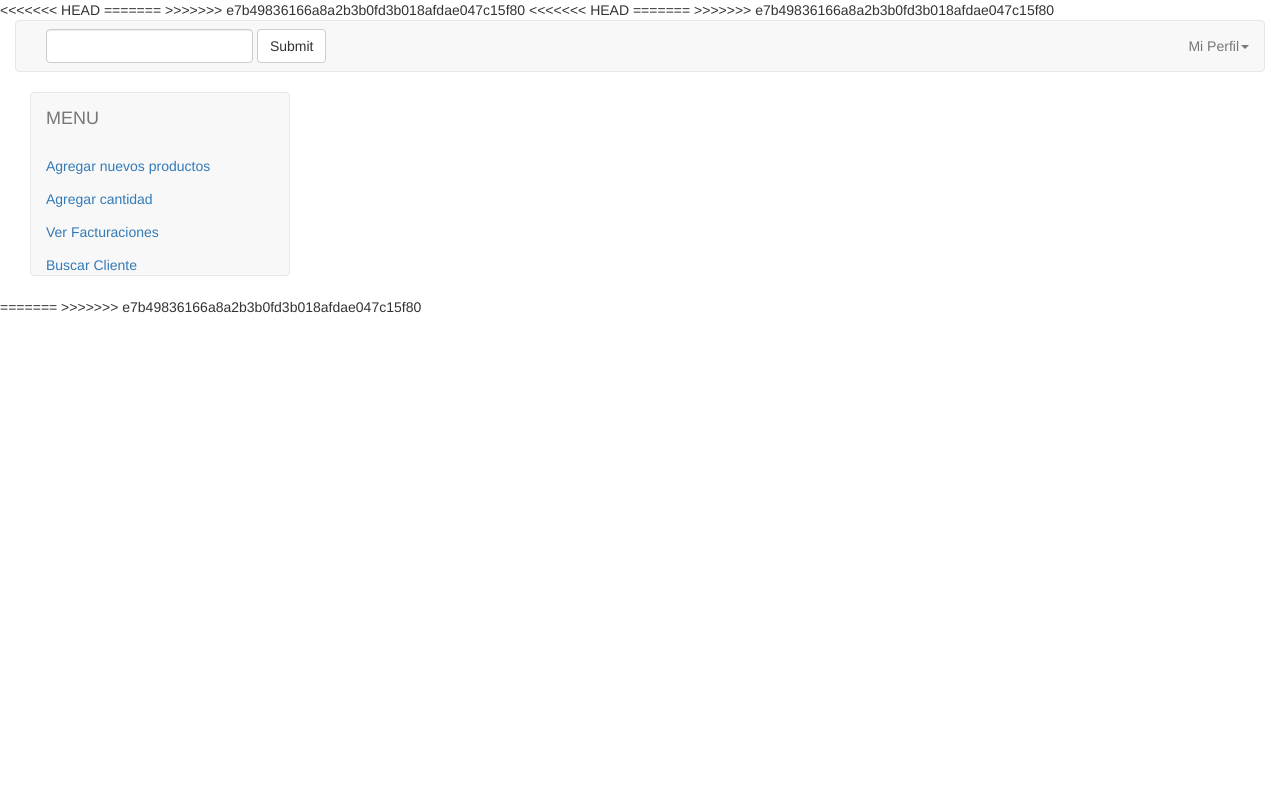
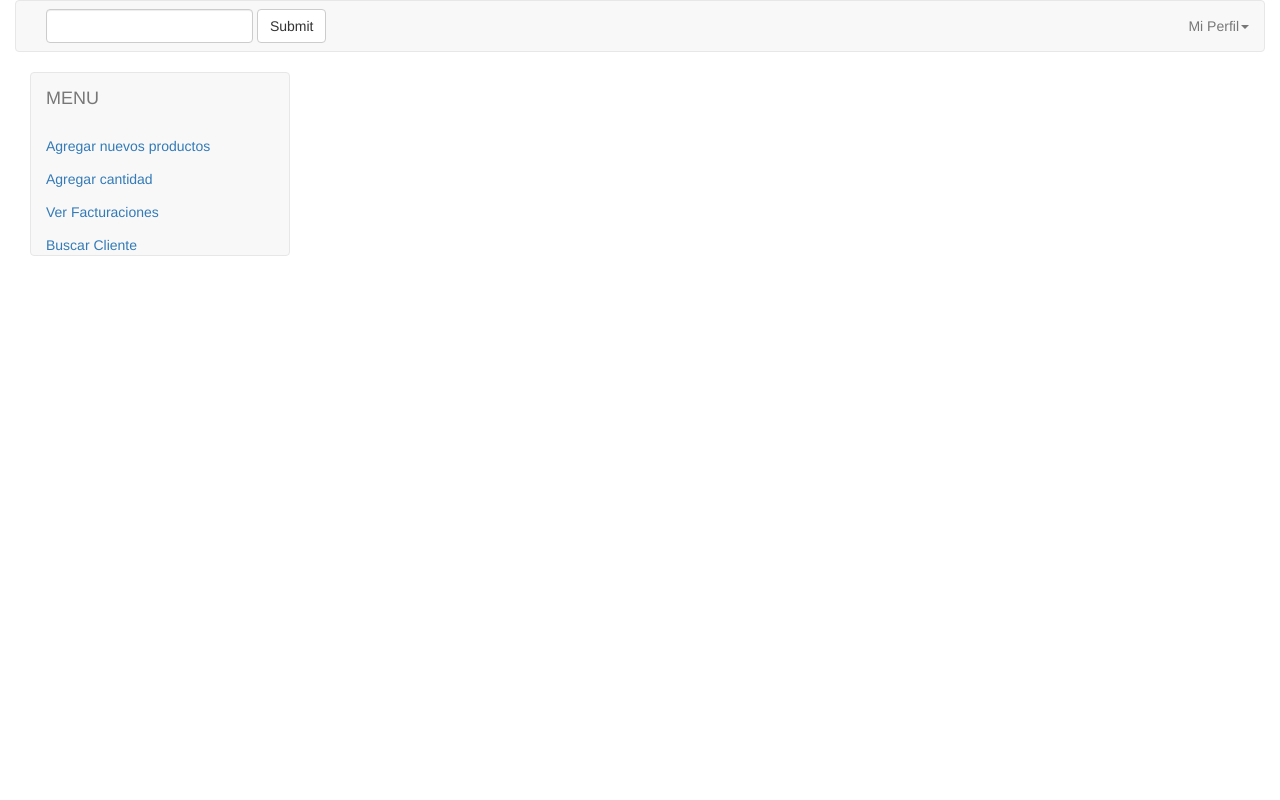
Before and after one commit to andres18281/kit_motos, a PHP site: page /View/ingresar_productos_kit.php in a window 1280 px wide. Run offline with PHP 8.4, Linux system fonts and the light colour scheme; data comes from the database, SQL or seed files in the repository; data that the repository does not hold is empty; some libraries are stand-ins or nearby versions.

Commit message:
volver a corregir despues de revertir

```diff
--- a/View/ingresar_productos_kit.php
+++ b/View/ingresar_productos_kit.php
@@ -1,12 +1,9 @@
-<<<<<<< HEAD
 <?php
 session_start();
 if(isset($_SESSION['perfil']) and $_SESSION['perfil'] != "qwqwsa123423@!"){
   header("location: ../index.php");
 }
 ?>
-=======
->>>>>>> e7b49836166a8a2b3b0fd3b018afdae047c15f80
 <!DOCTYPE html>
 <html>
 <head>
@@ -14,7 +11,6 @@ if(isset($_SESSION['perfil']) and $_SESSION['perfil'] != "qwqwsa123423@!"){
  <link rel="stylesheet" type="text/css" href="http://cdn.datatables.net/1.10.9/css/jquery.dataTables.min.css">
 <!-- <link rel="stylesheet" type="text/css" href="../css/fileinput.css">-->
  <link rel="stylesheet" href="//code.jquery.com/ui/1.11.4/themes/smoothness/jquery-ui.css">
-<<<<<<< HEAD
 
  <style type="text/css">
  	.invoice-title h2, .invoice-title h3 {
@@ -47,24 +43,6 @@ if(isset($_SESSION['perfil']) and $_SESSION['perfil'] != "qwqwsa123423@!"){
 
  </style>
 
-=======
-	<?php
-
-  	 include_once('../controllers/conectar.php');
-  	 $sql = 'SELECT Marca_id,Marca_nomb
- 			 FROM Produc_Marca';
- 	 $sql2 = 'SELECT Referen_id,Referenc_nomb
- 	 		 FROM Produc_Referencia';
- 	 $sql3 = 'SELECT Tip_pro_id,Tip_nomb
- 	 		  FROM Produc_Tipo_producto';
- 	 $consult = new Conectar();
- 	 $respon_marca = $consult->consultas($sql);
- 	 $respon_referenc = $consult->consultas($sql2);
-
- 	 $respon_produc = $consult->consultas($sql3);
- 	 ?>
-
->>>>>>> e7b49836166a8a2b3b0fd3b018afdae047c15f80
 	<title></title>
 
 
@@ -148,10 +126,6 @@ if(isset($_SESSION['perfil']) and $_SESSION['perfil'] != "qwqwsa123423@!"){
     </div>
     <div class="col-md-8">
 	 	<div id="add_product" style="display:none;">
-<<<<<<< HEAD
-=======
-		<form method="POST" action="">
->>>>>>> e7b49836166a8a2b3b0fd3b018afdae047c15f80
 		 <div class="container-fluid">
 		  <div class="panel panel-danger">
 		   <div class="panel-heading">
@@ -160,25 +134,6 @@ if(isset($_SESSION['perfil']) and $_SESSION['perfil'] != "qwqwsa123423@!"){
 		   <div class="panel-body">
 			<div class="row form-group">
 			 <div class="col-md-4">
-<<<<<<< HEAD
-=======
-			  <label> Linea de Producto</label>
-			 </div>
-			 <div class="col-md-8">
-			  <select name="stl_linea" id="slt_linea" class="form-control">
-				<?php
-				  foreach($respon_produc as $linea){
-				  	echo '<option value='.$linea[0].'>'.$linea[1].'</option>';
-				  }
-				?>
-			  </select>
-
-			 </div>
-			</div>
-
-			<div class="row form-group">
-			 <div class="col-md-4">
->>>>>>> e7b49836166a8a2b3b0fd3b018afdae047c15f80
 			  <label> Codigo de producto</label>
 			 </div>
 			 <div class="col-md-8">
@@ -186,26 +141,13 @@ if(isset($_SESSION['perfil']) and $_SESSION['perfil'] != "qwqwsa123423@!"){
 			 </div>
 			</div>
 
-<<<<<<< HEAD
 			<div class="row form-group">
-=======
-			<div class="row form-group">
->>>>>>> e7b49836166a8a2b3b0fd3b018afdae047c15f80
 			 <div class="col-md-4">
 
 			  <label> Seleccionar Marca</label>
 			 </div>
 			 <div class="col-md-8">
 			  <select class="form-control" name="slt_marca" id="slt_marca">
-<<<<<<< HEAD
-
-=======
-			   <?php
-				foreach($respon_marca as $value){
- 				  echo '<option value="'.$value[0].'">'.$value[1].'</option>';
- 				}
- 			    ?>
->>>>>>> e7b49836166a8a2b3b0fd3b018afdae047c15f80
 			  </select>
 			 </div>
 			</div>
@@ -216,15 +158,6 @@ if(isset($_SESSION['perfil']) and $_SESSION['perfil'] != "qwqwsa123423@!"){
 			 </div>
 			 <div class="col-md-8">
 			  <select class="form-control" name="std_referen" id="std_referen">
-<<<<<<< HEAD
-
-=======
-				<?php
-				 foreach($respon_referenc as $refe){
-				 	echo '<option value="'.$refe[0].'">'.$refe[1].'</option>';
-				 }
-				?>
->>>>>>> e7b49836166a8a2b3b0fd3b018afdae047c15f80
 			  </select>
 			 </div>
 			</div>
@@ -259,31 +192,18 @@ if(isset($_SESSION['perfil']) and $_SESSION['perfil'] != "qwqwsa123423@!"){
 				<button class="btn btn-block btn-default">Limpiar Campos</button>
 		  	  </div>
 		  	  <div class="col-md-6">
-<<<<<<< HEAD
 				<button class="btn btn-block btn-success" id="btn_save_prod" name="enviar"><span class="glyphicon glyphicon-floppy-disk"></span>  Guardar</button>
-=======
-				<button class="btn btn-block btn-success" id="btn_save" name="enviar" type="submit"><span class="glyphicon glyphicon-floppy-disk"></span>  Guardar</button>
->>>>>>> e7b49836166a8a2b3b0fd3b018afdae047c15f80
 		  	  </div>
 	 	 	</div>
 		   </div>
 		  </div>
 		 </div>
-<<<<<<< HEAD
-
-=======
-	 	</form>
->>>>>>> e7b49836166a8a2b3b0fd3b018afdae047c15f80
 	 	</div><!--#agregar_producto-->
 
 	 	<div id="agregar_canti" class="container-fluid" style="display:none;">
 		 <div class="panel panel-success">
 		  <div class="panel-heading">
-<<<<<<< HEAD
 			Abastecer cantidades de productos
-=======
-			Abastecer cantidades de productos
->>>>>>> e7b49836166a8a2b3b0fd3b018afdae047c15f80
 		  </div>
 		  <div class="panel-body">
 			<div class="form-group">
@@ -291,30 +211,18 @@ if(isset($_SESSION['perfil']) and $_SESSION['perfil'] != "qwqwsa123423@!"){
 			   <div class="col-md-4">
 				 <label>Codigo de producto</label>
 			   </div>
-<<<<<<< HEAD
 			   <div class="col-md-6" style="overflow-x:scroll;height:200px">
 				 <input type="text" class="form-control" id="inp_codigo">
 				 <ul class="nav" id="sugerenc_prod"></ul>
 			   </div>
 			 </div>
 
-=======
-			   <div class="col-md-6">
-				 <input type="text" class="form-control" id="inp_codigo">
-			   </div>
-			 </div>
->>>>>>> e7b49836166a8a2b3b0fd3b018afdae047c15f80
-
 			 <div class="row" style="margin-top:50px;">
 			  <div class="col-md-6">
 				<button class="btn btn-default btn-block">Limpiar campos</button>
 			  </div>
 			  <div class="col-md-6">
-<<<<<<< HEAD
 				<button class="btn btn-success btn-block" id="btn_buscar_prod" data-toggle="modal" data-target="#myModal_modifi_cant"><span class="glyphicon glyphicon-search"></span></button>
-=======
-				<button class="btn btn-success btn-block" id="btn_buscar_prod"><span class="glyphicon glyphicon-search"></span></button>
->>>>>>> e7b49836166a8a2b3b0fd3b018afdae047c15f80
 			  </div>
 			 </div><!--/.row-->
 		    </div><!--form-group-->
@@ -339,19 +247,7 @@ if(isset($_SESSION['perfil']) and $_SESSION['perfil'] != "qwqwsa123423@!"){
                    <th></th>
              	  </tr>
         		</thead>
-<<<<<<< HEAD
         		<tbody id="list_fact">
-
-=======
-        		<tbody>
-            	  <tr>
-                  	<td>Tiger Nixon</td>
-                  	<td>System Architect</td>
-                  	<td>Edinburgh</td>
-                  	<td>61</td>
-                  	<td>2011/04/25</td>
-            	  </tr>
->>>>>>> e7b49836166a8a2b3b0fd3b018afdae047c15f80
         		</tbody>
     	   	  </table>
 		  	 </div><!--panel-body-->
@@ -494,7 +390,6 @@ if(isset($_SESSION['perfil']) and $_SESSION['perfil'] != "qwqwsa123423@!"){
     	}
 
     });
-<<<<<<< HEAD
     $("#menu3").click(function(){
     	$.ajax({
     	  dataType:"json",
@@ -548,11 +443,6 @@ if(isset($_SESSION['perfil']) and $_SESSION['perfil'] != "qwqwsa123423@!"){
     	   });
     	  }
     	});
-=======
-
-    $("#menu1").click(function(){
-    	$( "#add_product" ).slideToggle();
->>>>>>> e7b49836166a8a2b3b0fd3b018afdae047c15f80
 
     	if($("#agregar_canti").is(":visible")){
 			$('#agregar_canti').hide();
@@ -613,13 +503,8 @@ if(isset($_SESSION['perfil']) and $_SESSION['perfil'] != "qwqwsa123423@!"){
 			$('#add_product').hide();
   		}
     });
-<<<<<<< HEAD
 
     $("#btn_save_prod").click(function(){
-=======
-
-    $("#btn_save").click(function(){
->>>>>>> e7b49836166a8a2b3b0fd3b018afdae047c15f80
     	var id_prod = $("#inp_prod").val();
     	var marc = $("#slt_marca").val();
     	var refer = $("#std_referen").val();
@@ -628,7 +513,6 @@ if(isset($_SESSION['perfil']) and $_SESSION['perfil'] != "qwqwsa123423@!"){
     	var desc_produc = $("#inp_desc_prod").val();
     	if(id_prod.length > 0 && marc.length > 0 && refer.length > 0 && prec.length > 0 && cant.length > 0 && desc_produc.length > 0){
     		$.ajax({
-<<<<<<< HEAD
     			dataType:"json",
     			type:'post',
     			data:{"inp_prod":id_prod,"slt_marca":marc,"std_referen":refer,"inp_prec":prec,"inp_cant":cant,"inp_desc_prod":desc_produc},
@@ -660,34 +544,16 @@ if(isset($_SESSION['perfil']) and $_SESSION['perfil'] != "qwqwsa123423@!"){
     	$("#inp_cant").val("");
     });
 
-=======
-    			datetype:'html',
-    			type:'post',
-    			data:{"id":id_prod,'marc':marc,'refer':refer,'prec':prec,'cant':cant,'desc_produc':desc_produc},
-    			url:'../controllers/carga_datos.php',
-    			success:function(data){
-
-    			}
-    		});
-    	}
-    });
-
->>>>>>> e7b49836166a8a2b3b0fd3b018afdae047c15f80
     $("#btn_buscar_prod").click(function(){
     	var valor = $("#inp_codigo").val();
     	if(valor.length > 0){
     		$.ajax({
-<<<<<<< HEAD
     			datetype:"json",
-=======
-    			datetype:"html",
->>>>>>> e7b49836166a8a2b3b0fd3b018afdae047c15f80
     			type:"post",
     			data:{"product":valor},
     			url:"../controllers/buscar_product.php",
     			success:function(data){
     				var data = $.parseJSON(data);
-<<<<<<< HEAD
     				if(typeof(data.exito) != "undefined"){
     					$("#inp_nomb").val(data.product);
     					$("#inp_cod").val(data.id);
@@ -696,16 +562,6 @@ if(isset($_SESSION['perfil']) and $_SESSION['perfil'] != "qwqwsa123423@!"){
     					$('<option value="0">'+data.referencia+'</option>').appendTo($("#inp_refe"));
     					$('<option value="0">'+data.marca+'</option>').appendTo($("#inp_marc"));
     					$("#myModal_modifi_cant").modal("show");
-=======
-
-    				if(data.exito == "exito"){
-    					$("#id_pr").text(data.id);
-    					$("#refe").text(data.referencia);
-    					$("#cant").text(data.cantidad);
-    					$("#marc").text(data.marca);
-    					$("#nomb").text(data.product);
-    					$("#myModal").modal("show");
->>>>>>> e7b49836166a8a2b3b0fd3b018afdae047c15f80
     				}else{
     					alert("no hay registro");
     				}
@@ -714,7 +570,6 @@ if(isset($_SESSION['perfil']) and $_SESSION['perfil'] != "qwqwsa123423@!"){
     	}
     });
 
-<<<<<<< HEAD
     // boton actualizar cambios que halla hecho
     $("#btn_actualiza_prod").click(function(){
       var nombre = $("#inp_nomb").val();
@@ -742,8 +597,6 @@ if(isset($_SESSION['perfil']) and $_SESSION['perfil'] != "qwqwsa123423@!"){
       	}
       })
     });
-=======
->>>>>>> e7b49836166a8a2b3b0fd3b018afdae047c15f80
 
     $("#btn_add_cant").click(function(){
     	var cant = $("#imp_num_cant").val();
@@ -755,10 +608,7 @@ if(isset($_SESSION['perfil']) and $_SESSION['perfil'] != "qwqwsa123423@!"){
     			data:{"cantidad":cant,"codigo":codi},
     			url:"../controllers/buscar_product.php",
     			success:function(data){
-<<<<<<< HEAD
     				$("#myModal_modifi_cant").modal('show');
-=======
->>>>>>> e7b49836166a8a2b3b0fd3b018afdae047c15f80
     				var data = $.parseJSON(data);
     				if(data.exito == "exito"){
     					alert("Datos actualizados con exito");
@@ -800,7 +650,6 @@ if(isset($_SESSION['perfil']) and $_SESSION['perfil'] != "qwqwsa123423@!"){
     	}
     });
 
-<<<<<<< HEAD
     $("#inp_codigo").keypress(function(){
       $("#sugerenc_prod").html("");
       var valor = $(this).val();
@@ -903,12 +752,6 @@ if(isset($_SESSION['perfil']) and $_SESSION['perfil'] != "qwqwsa123423@!"){
     	}
      });
 
-
-
-
-=======
->>>>>>> e7b49836166a8a2b3b0fd3b018afdae047c15f80
-
     $("#btn_clean").click(function(){
     	$("#inp_cedu").val("");
     	$("#ced").text("");
@@ -919,7 +762,6 @@ if(isset($_SESSION['perfil']) and $_SESSION['perfil'] != "qwqwsa123423@!"){
     	$("#mail").text("");
     });
 });
-<<<<<<< HEAD
 $(document).on('click',".ver_fact",function(){
   var sum = 0;
   var id = $(this).attr('id');
@@ -1143,51 +985,3 @@ $(document).on('click',".ver_fact",function(){
   </div>
 </div>
 <script type="text/javascript" src="js/btn_out_session.js"></script>
-=======
-
-</script>
-
-
-
-
-<?php
-
-
-
-
-
-
-
- if(isset($_POST['enviar'])){
- 	include_once('../controllers/conectar.php');
- 	if(isset($_POST['inp_prod'],$_POST['slt_marca'],$_POST['std_referen'],$_POST['inp_prec'],$_POST['inp_cant'],$_POST['inp_desc_prod'])){
- 		$conectar = new Conectar();
- 		$id = $_POST['inp_prod'];
- 		$marca = $_POST['slt_marca'];
- 		$refe = $_POST['std_referen'];
- 		$preci = $_POST['inp_prec'];
- 		$canti = $_POST['inp_cant'];
- 		$descrip = $_POST['inp_desc_prod'];
- 		$linea = $_POST['stl_linea'];
-		$last_id_descrip =$conectar->Insertar_descripcion($descrip);
-		$last_id_canti = $conectar->Insertar_cantidad($canti);
-		$conectar->Insertar_precio($id,$preci);
-		$exito = $conectar->Insertar_producto($id,$last_id_descrip['last_cod_id'],$marca,$refe,$linea);//
-  		if(isset($exito['exito'])){
-  		  ?>
-				<script> alert("producto almacenado con exito");</script>
-  		  <?
-  		}else{
-  			?>
-				<script> alert("producto no almacenado con exito");</script>
-  		  	<?
-  		  	print_r($exito);
-  		}
-  	}
- }
-
-
-
-
-?>
->>>>>>> e7b49836166a8a2b3b0fd3b018afdae047c15f80
```
